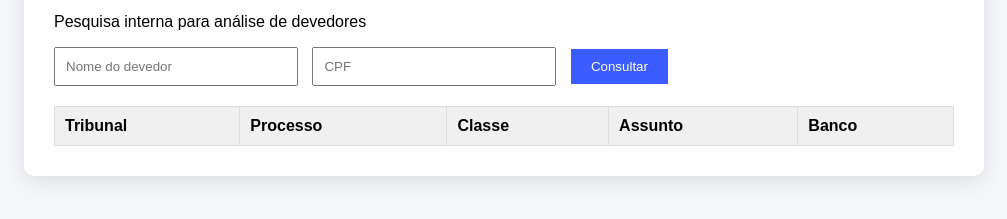
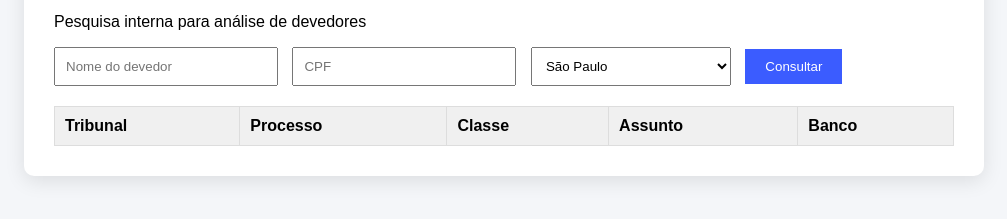
Before and after one commit to FreitasLeiloeiro/consulta-processos, a website: page index.html in a window 1280 px wide. Shown: the part 139-358 px from the top of the page, without its empty margins (136-1143 px from the left). Drawn offline with Linux system fonts and the light colour scheme.

Commit message:
Update index.html

```diff
--- a/index.html
+++ b/index.html
@@ -25,10 +25,10 @@ h1{
 margin-bottom:10px;
 }
 
-input{
+input,select{
 padding:10px;
 margin-right:10px;
-width:220px;
+width:200px;
 }
 
 button{
@@ -70,6 +70,16 @@ background:#f0f0f0;
 
 <input id="cpf" placeholder="CPF">
 
+<select id="estado">
+
+<option value="SP">São Paulo</option>
+<option value="MG">Minas Gerais</option>
+<option value="RJ">Rio de Janeiro</option>
+<option value="PR">Paraná</option>
+<option value="RS">Rio Grande do Sul</option>
+
+</select>
+
 <button onclick="consultar()">Consultar</button>
 
 <table id="tabela">
@@ -96,8 +106,9 @@ async function consultar(){
 
 let nome = document.getElementById("nome").value
 let cpf = document.getElementById("cpf").value
+let estado = document.getElementById("estado").value
 
-let url = "https://consulta-processos-dxx8.onrender.com/consulta?nome="+nome+"&cpf="+cpf
+let url = "https://consulta-processos-dxx8.onrender.com/consulta?nome="+nome+"&cpf="+cpf+"&estado="+estado
 
 let resposta = await fetch(url)
 
```
